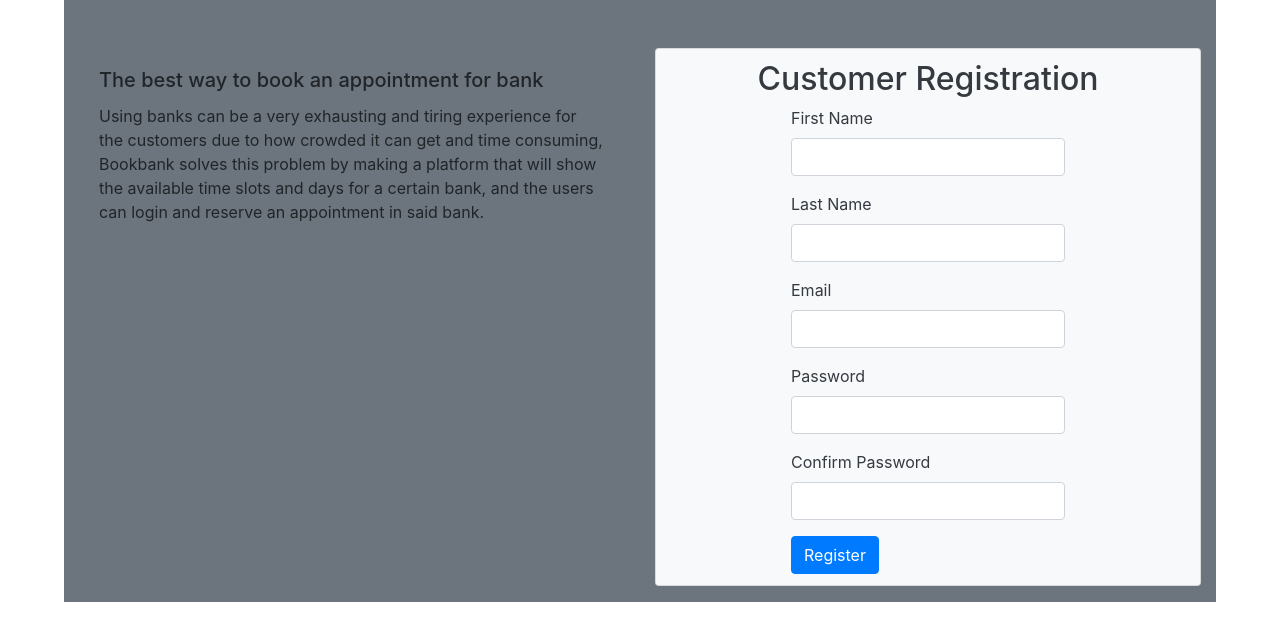
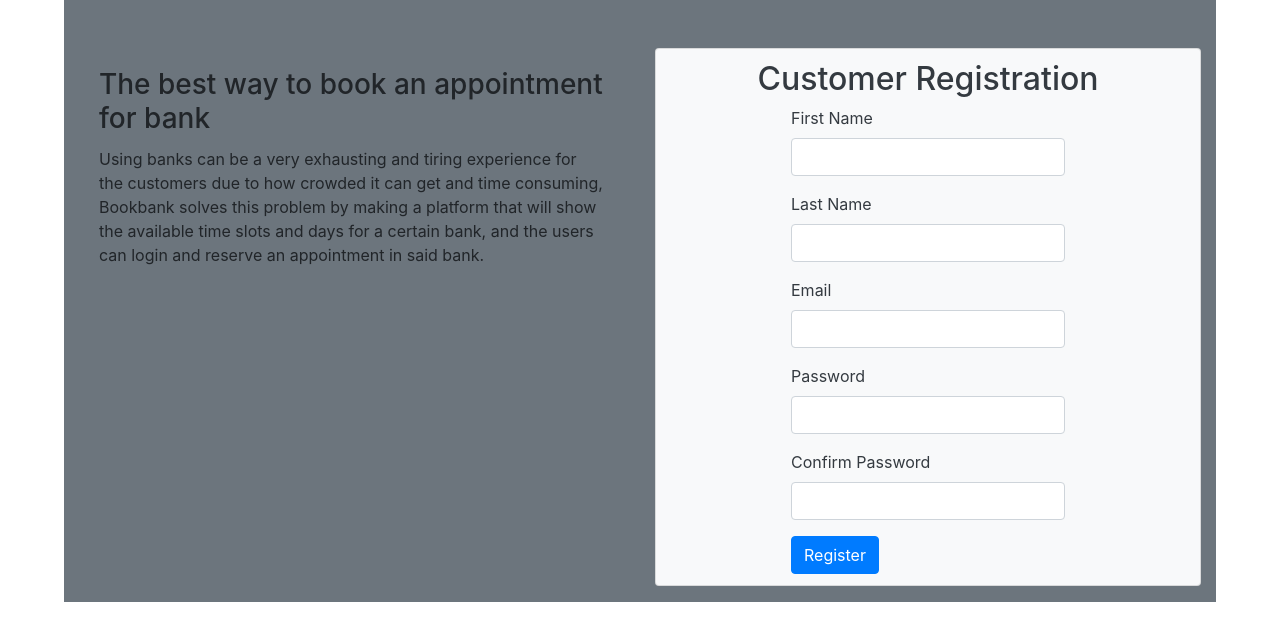
Before and after one commit to mhmd3397/BookBank, a Django app: page /customer_registration/ in a window 1280 px wide. Shown: the part 56-697 px from the top of the page. Run offline with Django 3.2, Linux system fonts and the light colour scheme; some libraries are stand-ins or nearby versions.

Commit message:
some front end edits

```diff
--- a/bookbank/bank/templates/customer_register.html
+++ b/bookbank/bank/templates/customer_register.html
@@ -27,7 +27,7 @@
         <div class="row">
             <div class="col-sm-6">
                 <div class="card-body">
-                    <h5 class="card-title">The best way to book an appointment for bank</h5>
+                    <h3 class="card-title">The best way to book an appointment for bank</h3>
                     <p class="card-text">Using banks can be a very exhausting and tiring experience for the customers
                         due to how crowded it can get and time consuming, Bookbank solves this problem by making a
                         platform that will show the available time slots and days for a certain bank, and the users can
--- a/bookbank/bank/templates/employee_register.html
+++ b/bookbank/bank/templates/employee_register.html
@@ -27,7 +27,7 @@
         <div class="row">
             <div class="col-sm-6">
                 <div class="card-body">
-                    <h5 class="card-title">The best way to book an appointment for bank</h5>
+                    <h3 class="card-title">The best way to book an appointment for bank</h3>
                     <p class="card-text">Using banks can be a very exhausting and tiring experience for the customers
                         due to how crowded it can get and time consuming, Bookbank solves this problem by making a
                         platform that will show the available time slots and days for a certain bank, and the users can
--- a/bookbank/bank/templates/login_page.html
+++ b/bookbank/bank/templates/login_page.html
@@ -27,7 +27,7 @@
         <div class="row">
             <div class="col-sm-6">
                 <div class="card-body">
-                    <h5 class="card-title">The best way to book an appointment for bank</h5>
+                    <h3 class="card-title">The best way to book an appointment for bank</h3>
                     <p class="card-text">Using banks can be a very exhausting and tiring experience for the customers
                         due to how crowded it can get and time consuming, Bookbank solves this problem by making a
                         platform that will show the available time slots and days for a certain bank, and the users can
```
